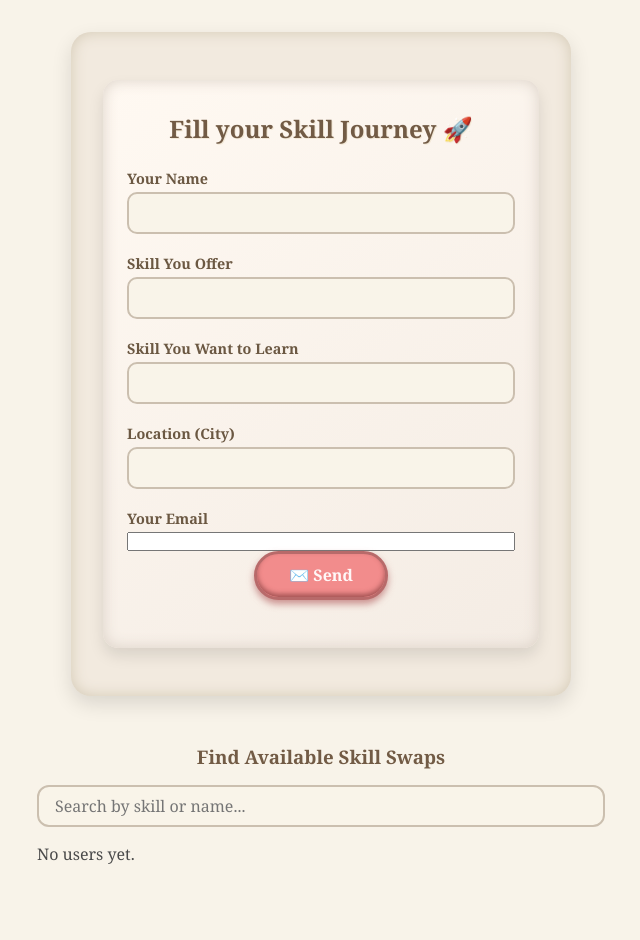
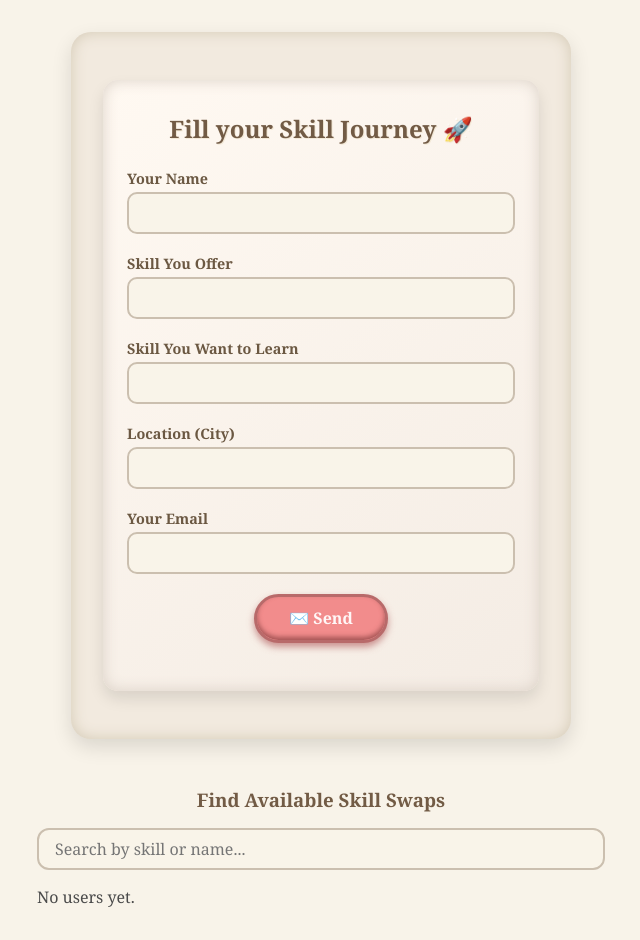
Before and after one commit to geetanjali55/skillswap-project, a plain HTML site: page index.html in a window 1280 px wide. Shown: the whole page, without its empty margins (319-959 px from the left). Before the commit the page ends 897 px from the top, so only its background shows below. Drawn offline with Linux system fonts and the light colour scheme.

Commit message:
added css styling for email field

```diff
--- a/styles/style.css
+++ b/styles/style.css
@@ -357,3 +357,19 @@ input[type="text"]:focus {
 .user-card {
   margin-bottom: 15px;
 }
+input[type="email"] {
+  padding: 0.5rem 0.75rem;
+  margin-bottom: 1.25rem;
+  border: 2px solid #cbbfaf;
+  border-radius: 10px;
+  font-size: 1rem;
+  font-family: 'Georgia', serif;
+  background: #f9f4e9;
+  transition: border-color 0.3s ease, background 0.3s ease;
+}
+
+input[type="email"]:focus {
+  border-color: #a3896a;
+  background: #fffdfa;
+  outline: none;
+}
```
